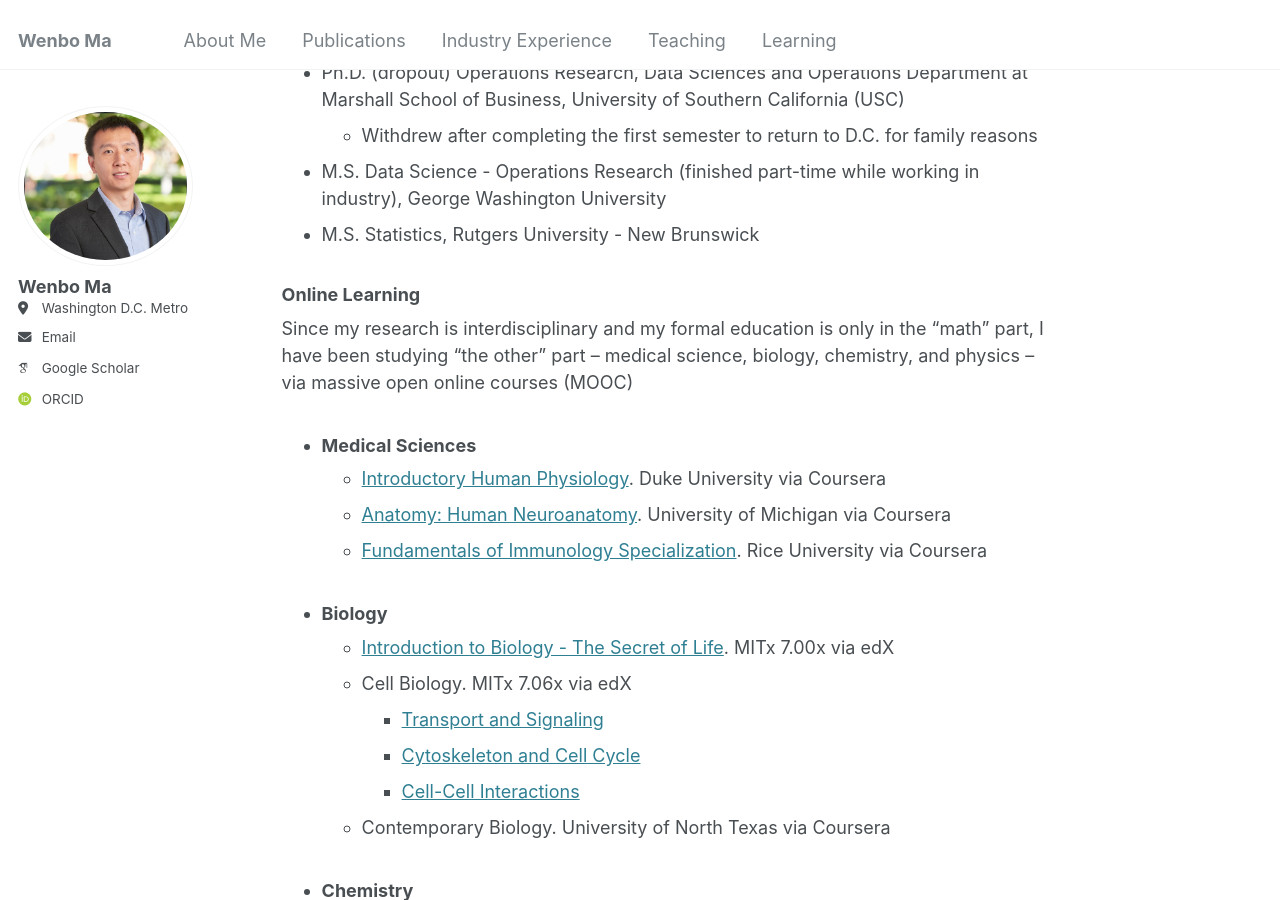
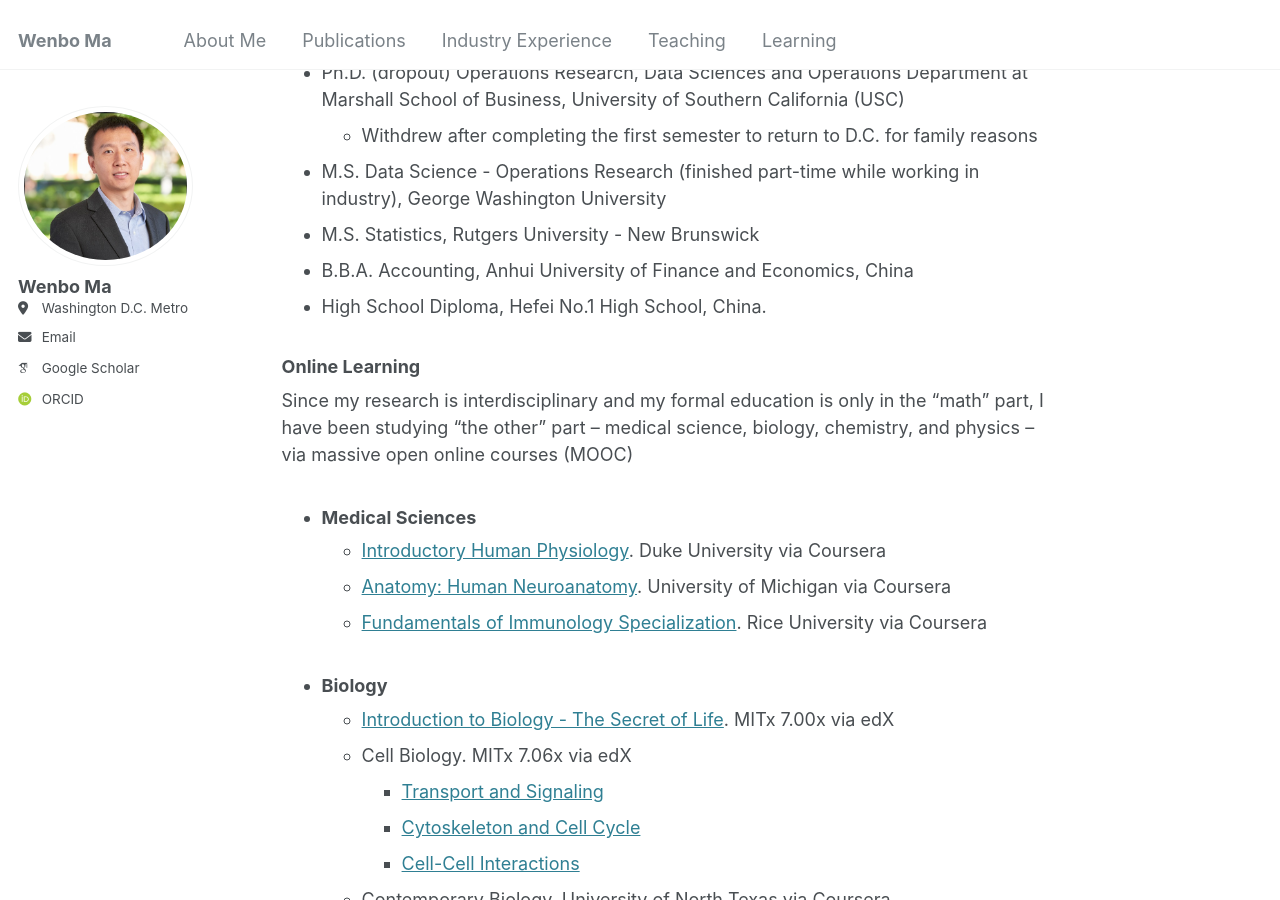
Before and after one commit to wenbo5565/wenbo5565.github.io, a Jekyll site: the page built from _pages/about.md, in a window 1280 px wide and 900 px high, scrolled down 2709 px. Built offline with Jekyll 4.4.1, drawn with Linux system fonts in a browser that asks for light colours; some web fonts are replaced.

Commit message:
Update about.md

```diff
--- a/_pages/about.md
+++ b/_pages/about.md
@@ -74,6 +74,8 @@ Outside of work, I enjoy playing and watching sports — particularly tennis, sw
   - Withdrew after completing the first semester to return to D.C. for family reasons
 - M.S. Data Science - Operations Research (finished part-time while working in industry), George Washington University
 - M.S. Statistics, Rutgers University - New Brunswick
+- B.B.A. Accounting, Anhui University of Finance and Economics, China
+- High School Diploma, Hefei No.1 High School, China.
 
 ### Online Learning
 Since my research is interdisciplinary and my formal education is only in the "math" part, I have been studying "the other" part -- medical science, biology, chemistry, and physics -- via massive open online courses (MOOC)
```
